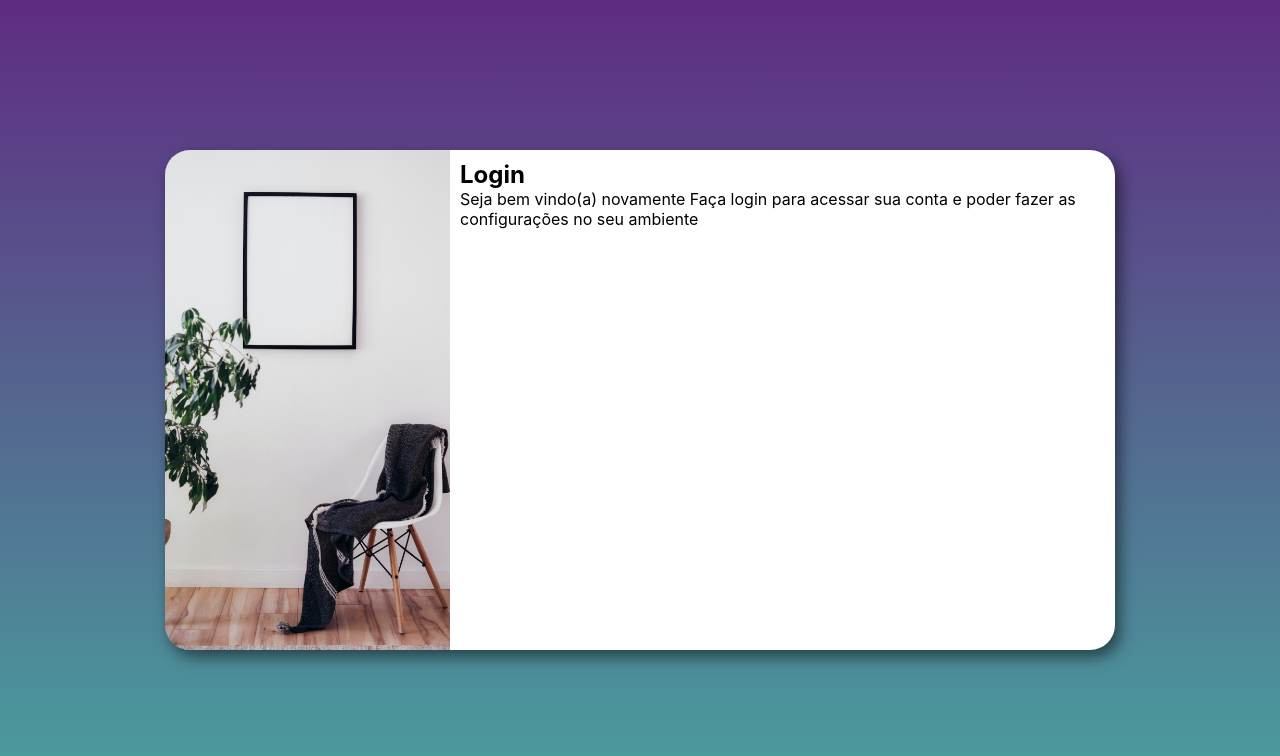
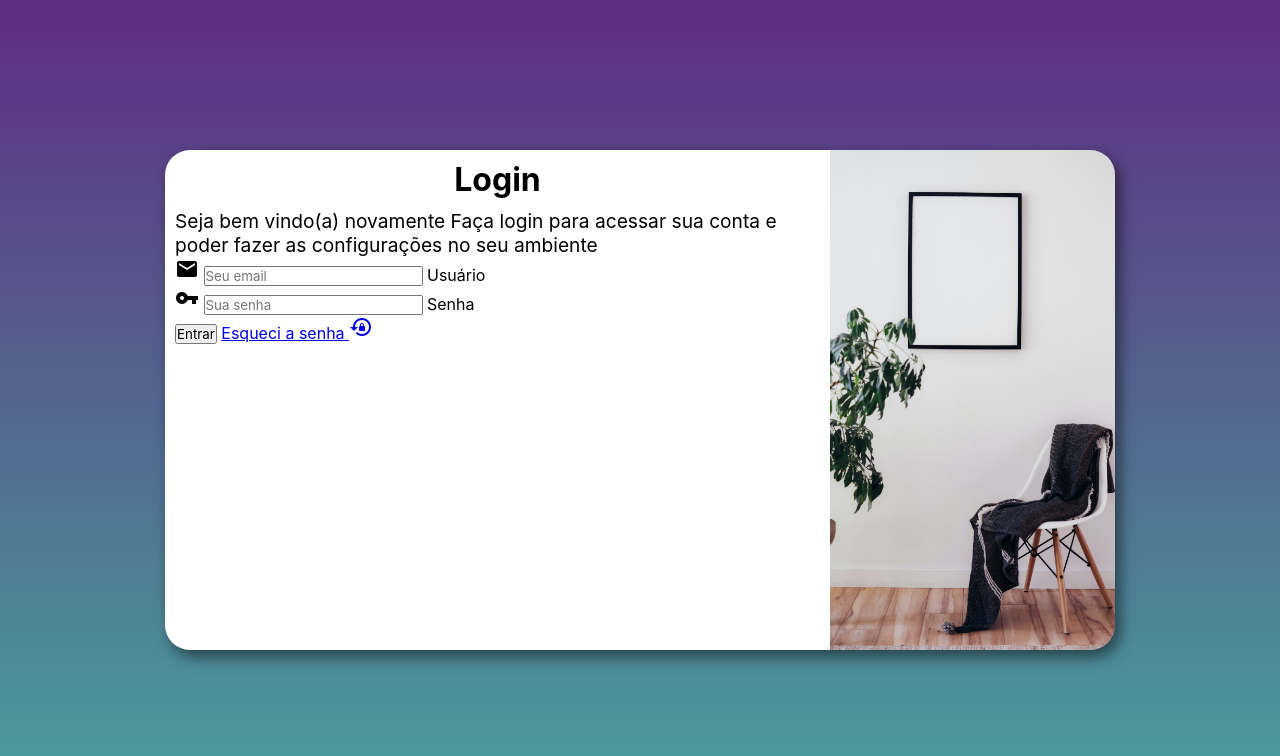
Before and after one commit to Vitor-devs/projeto-login, a plain HTML site: page index.html in a window 1280 px wide. Drawn offline with Linux system fonts and the light colour scheme.

Commit message:
Add campos input

```diff
--- a/estilos/media-queries.css
+++ b/estilos/media-queries.css
@@ -51,17 +51,22 @@ depois de 1201px —  Extra large screens, TV
 
         width: 30%;
         height: 100%;
-        float: left;
+        float: right;
     }
 
     #formulario {
-        float: right;
+        float: left;
         width: 70%;
-        padding-left: 10px;
 
     }
 
+    #formulario > h1{
+        font-size: 2em;
+    }
 
+    #formulario > p{
+        font-size: 1.2em;
+    }
 
     /*Não é preciso o max width pois não vai haver mais config de media query dps dessa and (max-width: 1200px)*/
 }
--- a/estilos/style.css
+++ b/estilos/style.css
@@ -56,3 +56,12 @@ main {
     display: block;
     padding: 10px;
 }
+
+#formulario > h1{
+    text-align: center;
+    margin-bottom: 10px;
+}
+
+#formulario > p{
+    font-size: 0.8em;
+}
--- a/index.html
+++ b/index.html
@@ -6,6 +6,7 @@
     <meta http-equiv="X-UA-Compatible" content="IE=edge">
     <meta name="viewport" content="width=device-width, initial-scale=1.0">
     <title>Login</title>
+    <link href="https://fonts.googleapis.com/icon?family=Material+Icons" rel="stylesheet">
     <link rel="stylesheet" href="estilos/style.css">
     <link rel="stylesheet" href="estilos/media-queries.css">
 </head>
@@ -21,8 +22,25 @@
                 <p>Seja bem vindo(a) novamente Faça login para acessar sua conta e poder fazer as configurações no seu
                     ambiente</p>
 
-                <form action="login.php" method="post">
+                <form action="login.php" method="post" autocomplete="on">
+                    <div class="campo">
+                        <span class="material-icons">
+                            email
+                        </span>
+                        <input type="email" autocomplete="email" name="login" placeholder="Seu email" id="ilogin" required>
+                        <label for="ilogin">Usuário</label>
 
+                    </div>
+                    <div class="campo">
+                        <span class="material-icons">
+                            vpn_key
+                        </span>
+                        <input type="password" autocomplete="current-password" name="senha" required placeholder="Sua senha" id="isenha">
+                        <label for="isenha">Senha</label>
+                    </div>
+
+                    <input type="submit" value="Entrar">
+                    <a href="esqueci.html">Esqueci a senha <span class="material-icons">lock_reset</span> </a>
                 </form>
             </div>
         </section>
```
